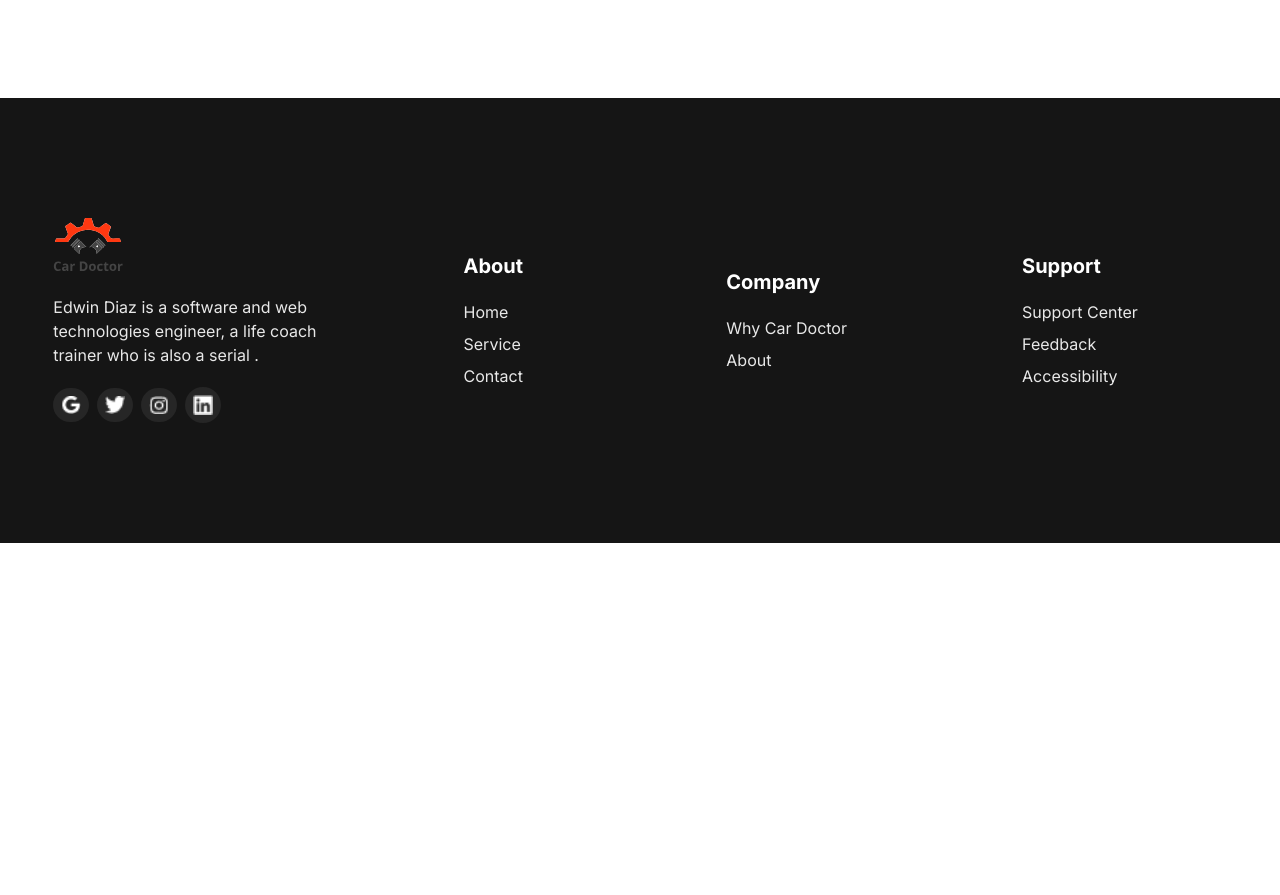
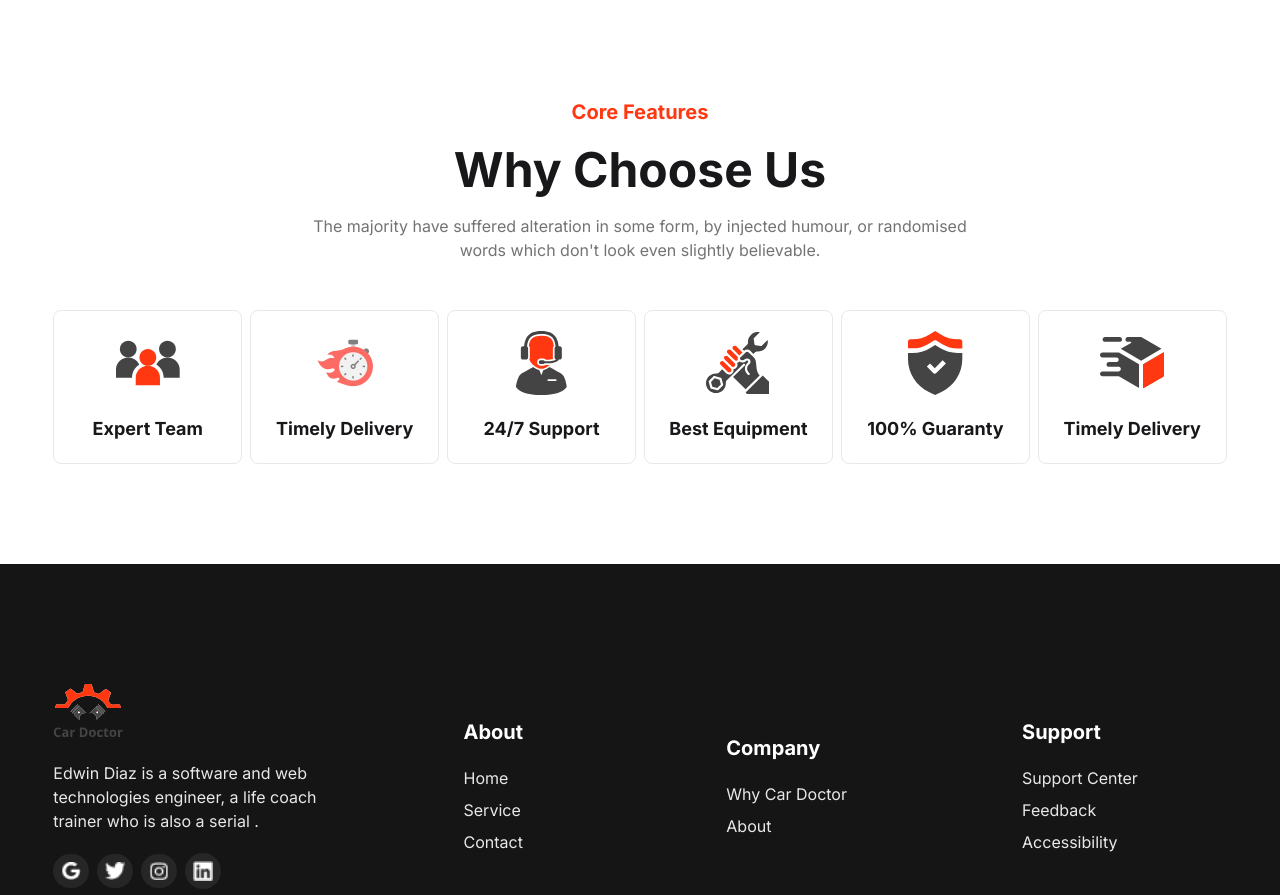
Before and after one commit to AlIfran64/Car-Doctor, a Next.js app: page / in a window 1280 px wide. Shown: the part 1759-2654 px from the top of the page. Before the commit the page ends 2302 px from the top, so only its background shows below. Built offline with nearby package versions, Linux system fonts and the light colour scheme.

Commit message:
why choose us done

```diff
--- a/src/app/page.js
+++ b/src/app/page.js
@@ -2,6 +2,7 @@ import AboutUs from "@/components/AboutUs/AboutUs";
 import Banner from "@/components/Banner/Banner";
 import ContactCard from "@/components/ContactCard/ContactCard";
 import OurService from "@/components/OurService/OurService";
+import WhyChooseUs from "@/components/WhyChooseUs/WhyChooseUs";
 import Image from "next/image";
 
 export default function Home() {
@@ -11,6 +12,7 @@ export default function Home() {
       <AboutUs></AboutUs>
       <OurService></OurService>
       <ContactCard></ContactCard>
+      <WhyChooseUs></WhyChooseUs>
     </div>
   );
 }
--- a/src/components/WhyChooseUs/WhyChooseUs.jsx
+++ b/src/components/WhyChooseUs/WhyChooseUs.jsx
@@ -1,13 +1,104 @@
-import React from 'react'
+import Image from 'next/image';
+import React from 'react';
 
 export default function WhyChooseUs() {
   return (
-    <div className='w-11/12 mx-auto my-25'>
+    <div className='w-11/12 mx-auto my-16 lg:my-25'>
+      {/* Header */}
       <h1 className='text-[#FF3811] text-xl font-bold text-center mb-5'>Core Features</h1>
-      <p className='text-5xl font-bold mb-5 text-center'>Why Choose Us</p>
-      <p className='text-base font-normal text-[#737373] text-center'>the majority have suffered alteration in some form, by injected humour, or randomised <br /> words which don't look even slightly believable. </p>
+      <p className='text-3xl sm:text-4xl lg:text-5xl font-bold mb-5 text-center'>Why Choose Us</p>
+      <p className='text-base font-normal text-[#737373] text-center'>
+        The majority have suffered alteration in some form, by injected humour, or randomised <br />
+        words which don't look even slightly believable.
+      </p>
+
+      {/* Grid */}
+      <div className='grid grid-cols-2 sm:grid-cols-3 lg:grid-cols-6 gap-2 mt-6 lg:mt-12'>
+
+        {/* Expert Team */}
+        <div className='border border-[#E8E8E8] p-5 rounded-lg flex flex-col items-center cursor-pointer group transition hover:bg-[#FF3811]'>
+          {/* Image container */}
+          <div className='w-16 h-16 relative'>
+            <Image
+              src={"/assets/icons/group.svg"}
+              alt="Expert Team"
+              fill
+              className='object-contain transition duration-300 group-hover:filter group-hover:brightness-0 group-hover:invert'
+            />
+          </div>
+
+          {/* Text */}
+          <p className='text-lg font-bold mt-5 text-center transition group-hover:text-white'>
+            Expert Team
+          </p>
+        </div>
 
 
+        {/* Timely Delivery */}
+        <div className='border border-[#E8E8E8] p-5 rounded-lg flex flex-col items-center cursor-pointer group transition hover:bg-[#FF3811]'>
+          <div className='w-16 h-16 relative'>
+            <Image
+              src={"/assets/icons/watch.png"}
+              alt="Timely Delivery"
+              fill
+              className='object-contain transition duration-300 group-hover:filter group-hover:brightness-0 group-hover:invert'
+            />
+          </div>
+          <p className='text-lg font-bold mt-5 text-center transition group-hover:text-white'>Timely Delivery</p>
+        </div>
+
+        {/* 24/7 Support */}
+        <div className='border border-[#E8E8E8] p-5 rounded-lg flex flex-col items-center cursor-pointer group transition hover:bg-[#FF3811]'>
+          <div className='w-16 h-16 relative'>
+            <Image
+              src={"/assets/icons/person.svg"}
+              alt="24/7 Support"
+              fill
+              className='object-contain transition duration-300 group-hover:filter group-hover:brightness-0 group-hover:invert'
+            />
+          </div>
+          <p className='text-lg font-bold mt-5 text-center transition group-hover:text-white'>24/7 Support</p>
+        </div>
+
+        {/* Best Equipment */}
+        <div className='border border-[#E8E8E8] p-5 rounded-lg flex flex-col items-center cursor-pointer group transition hover:bg-[#FF3811]'>
+          <div className='w-16 h-16 relative'>
+            <Image
+              src={"/assets/icons/Wrench.svg"}
+              alt="Best Equipment"
+              fill
+              className='object-contain transition duration-300 group-hover:filter group-hover:brightness-0 group-hover:invert'
+            />
+          </div>
+          <p className='text-lg font-bold mt-5 text-center transition group-hover:text-white'>Best Equipment</p>
+        </div>
+
+        {/* 100% Guaranty */}
+        <div className='border border-[#E8E8E8] p-5 rounded-lg flex flex-col items-center cursor-pointer group transition hover:bg-[#FF3811]'>
+          <div className='w-16 h-16 relative'>
+            <Image
+              src={"/assets/icons/check.svg"}
+              alt="100% Guaranty"
+              fill
+              className='object-contain transition duration-300 group-hover:filter group-hover:brightness-0 group-hover:invert'
+            />
+          </div>
+          <p className='text-lg font-bold mt-5 text-center transition group-hover:text-white'>100% Guaranty</p>
+        </div>
+
+        {/* Timely Delivery */}
+        <div className='border border-[#E8E8E8] p-5 rounded-lg flex flex-col items-center cursor-pointer group transition hover:bg-[#FF3811]'>
+          <div className='w-16 h-16 relative'>
+            <Image
+              src={"/assets/icons/deliveryt.svg"}
+              alt="Timely Delivery"
+              fill
+              className='object-contain transition duration-300 group-hover:filter group-hover:brightness-0 group-hover:invert'
+            />
+          </div>
+          <p className='text-lg font-bold mt-5 text-center transition group-hover:text-white'>Timely Delivery</p>
+        </div>
+      </div>
     </div>
-  )
+  );
 }
```
Also changed, not shown: public/assets/icons/watch.png (added).
